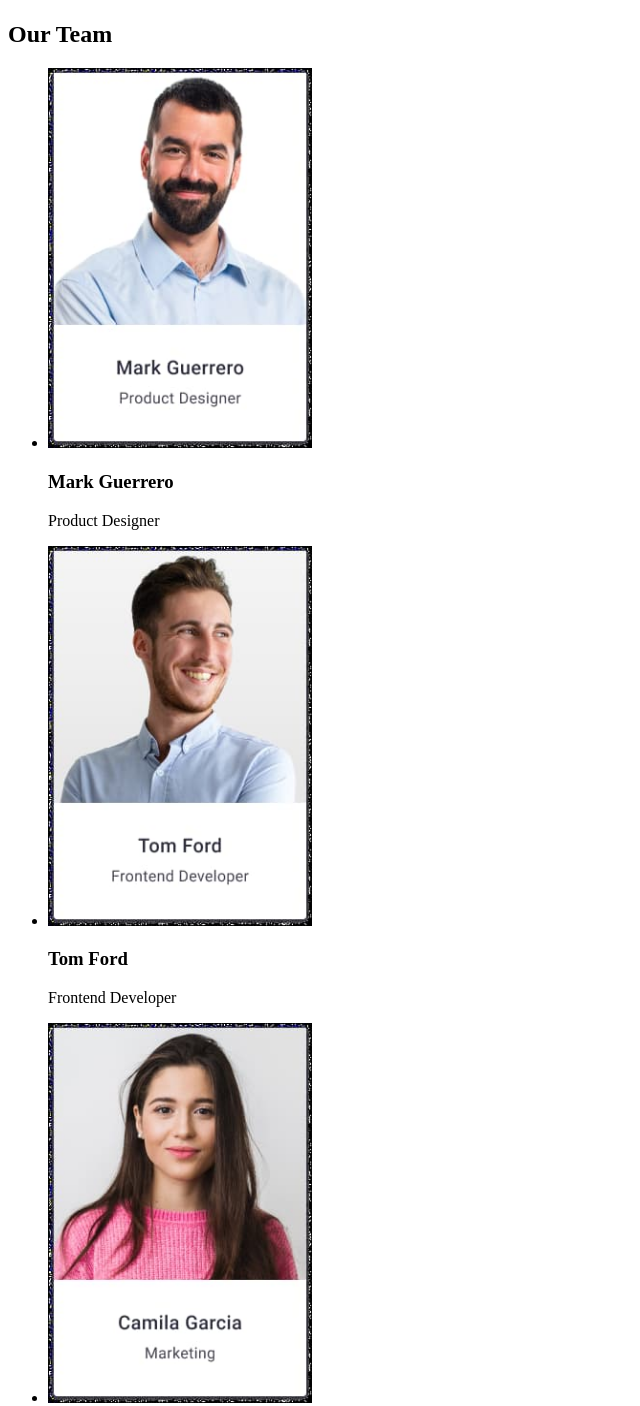
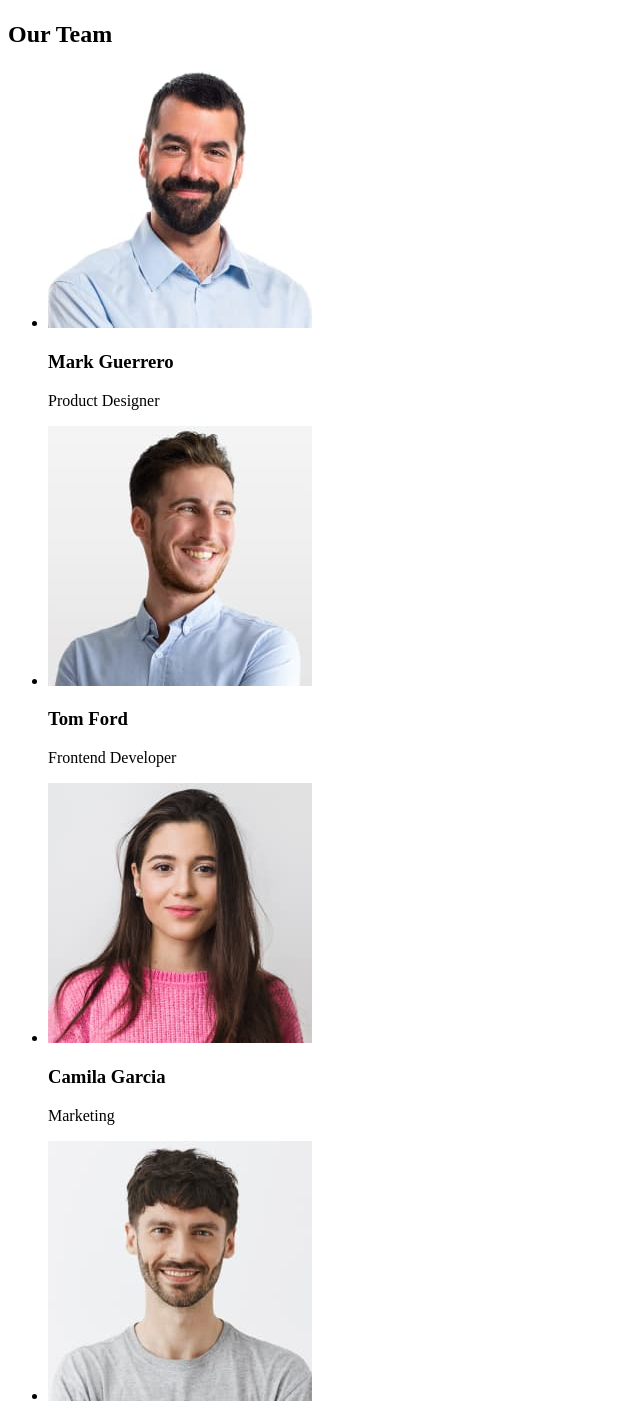
Before and after one commit to Tklymova/goit-markup-hw-01, a plain HTML site: page index.html in a window 1280 px wide. Shown: the part 1571-2977 px from the top of the page, without its empty margins (0-640 px from the left). Drawn offline with Linux system fonts and the light colour scheme.

Commit message:
version8

```diff
--- a/index.html
+++ b/index.html
@@ -113,40 +113,40 @@
         <ul>
           <li>
             <img
-              src="./images/teamcarda.jpg"
+              src="./images/teama.jpg"
               alt="MarK Guerrero, Prodact Designer"
               width="264"
-              height="380"
+              height="260"
             />
             <h3>Mark Guerrero</h3>
             <p>Product Designer</p>
           </li>
           <li>
             <img
-              src="./images/teamcardab.jpg"
+              src="./images/teamb.jpg"
               alt="Tom Ford, Frontend Developer"
               width="264"
-              height="380"
+              height="260"
             />
             <h3>Tom Ford</h3>
             <p>Frontend Developer</p>
           </li>
           <li>
             <img
-              src="./images/teamcardc.jpg"
+              src="./images/teamc.jpg"
               alt="Camila Garsia, Marketing"
               width="264"
-              height="380"
+              height="260"
             />
             <h3>Camila Garcia</h3>
             <p>Marketing</p>
           </li>
           <li>
             <img
-              src="./images/teamcardd.jpg"
+              src="./images/teamd.jpg"
               alt="Daniel Wilson, UI Designer"
               width="264"
-              height="380"
+              height="260"
             />
             <h3>Daniel Wilson</h3>
             <p>UI Designer</p>
```
Also changed, not shown: images/teama.jpg (added), images/teamb.jpg (added), images/teamc.jpg (added), images/teamcarda.jpg (deleted), images/teamcardab.jpg (deleted), images/teamcardc.jpg (deleted), images/teamcardd.jpg (deleted), images/teamd.jpg (added).
